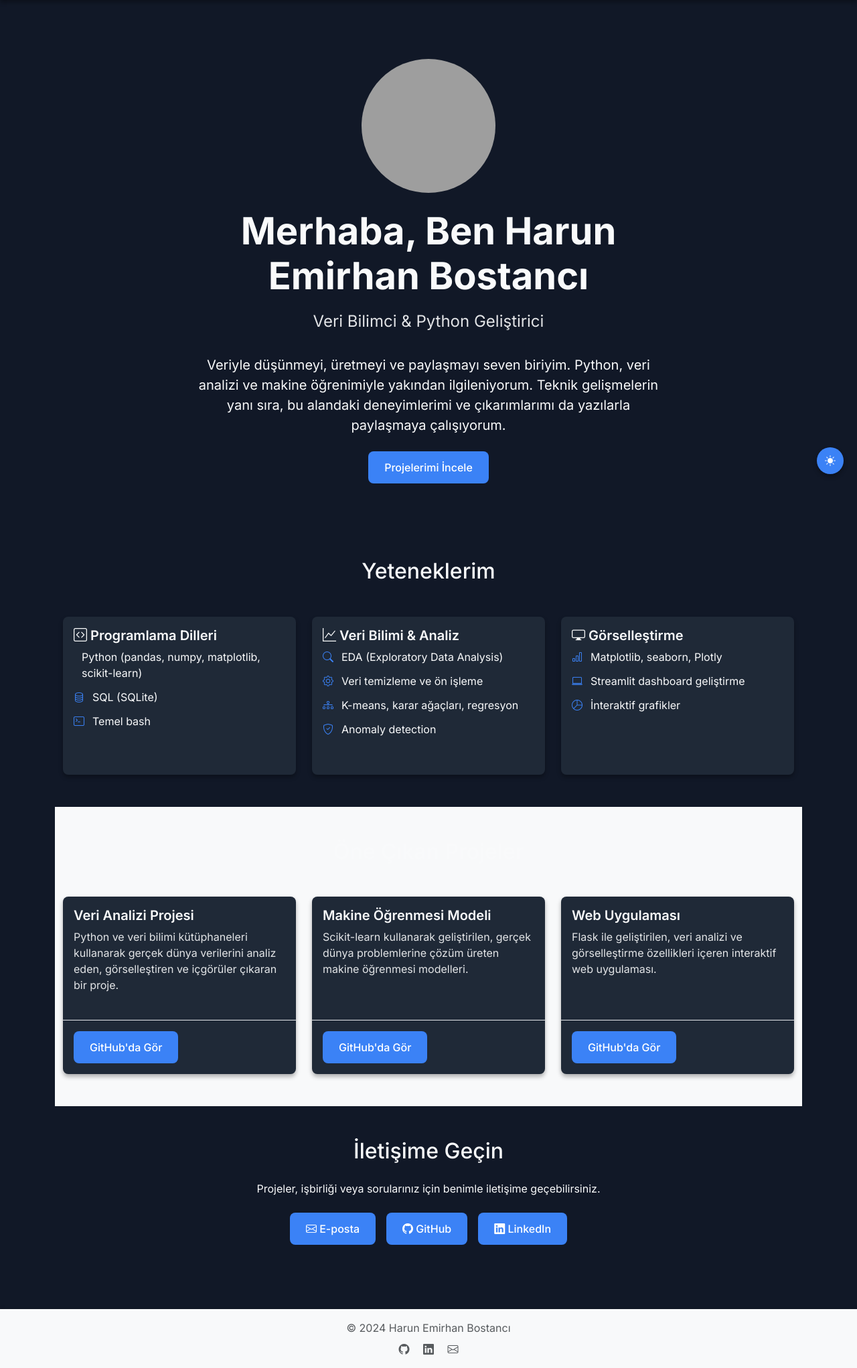
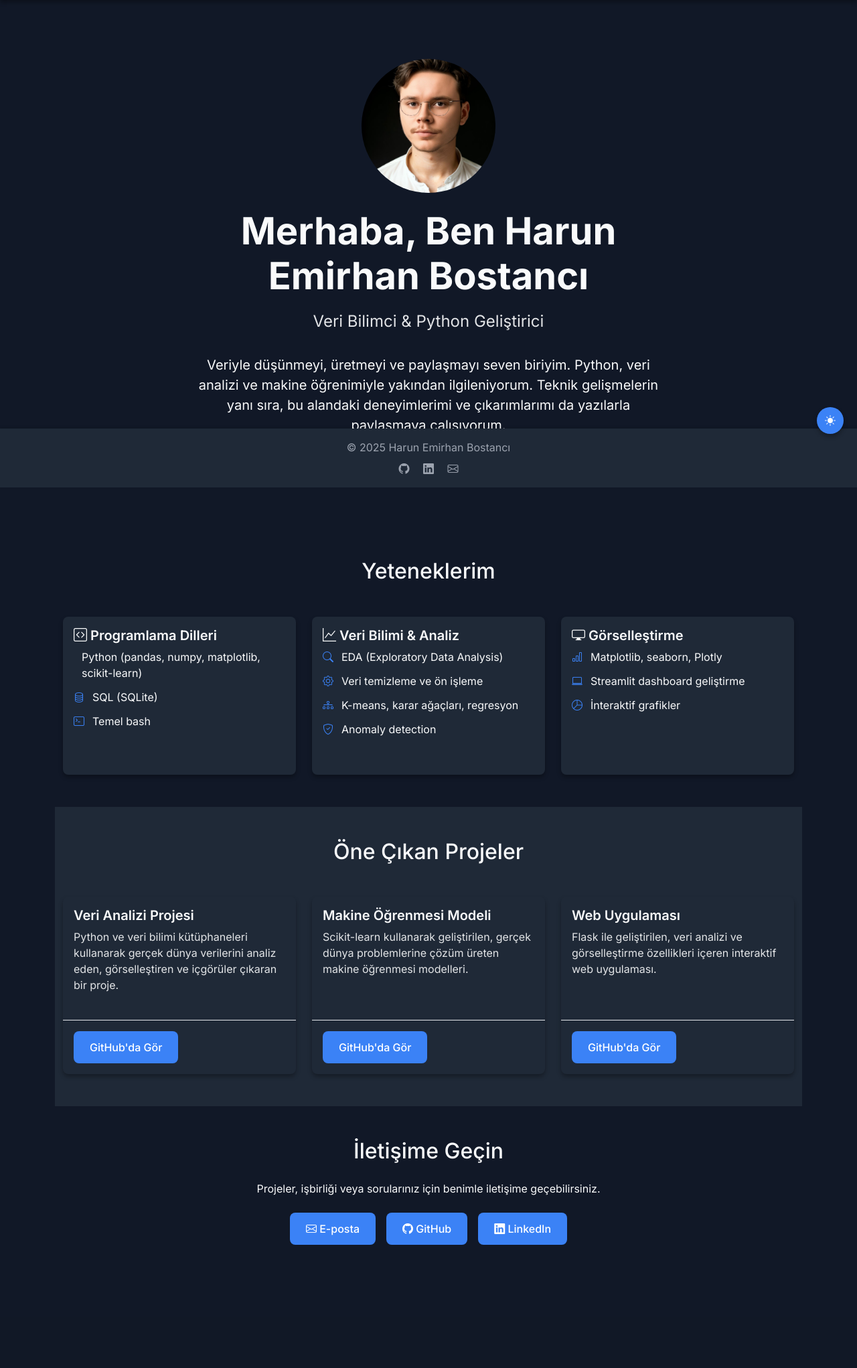
Before and after one commit to haremir/haremir.dev, a Flask app: page / in a window 1280 px wide. Shown: the part 72-2115 px from the top of the page at 67% size. After the commit the page ends 1931 px from the top, so only its background shows below. Run offline with Flask 3, Linux system fonts and the light colour scheme; grey boxes are pictures that could not be loaded.

Commit message:
fix: Email links and footer adjustments
- Footer email link now redirects to Gmail compose page
- Email link in the Contact section now redirects to Gmail compose page
- Footer design reverted to original (centered, single-column layout)
- Social media links updated to open in a new tab
- Copyright year updated to 2025

```diff
--- a/static/css/style.css
+++ b/static/css/style.css
@@ -8,6 +8,8 @@
     --card-bg: white;
     --navbar-bg: white;
     --footer-bg: white;
+    --section-bg: #F3F4F6;
+    --muted-text: #6B7280;
 }
 
 [data-theme="dark"] {
@@ -20,6 +22,8 @@
     --card-bg: #1F2937;
     --navbar-bg: #1F2937;
     --footer-bg: #1F2937;
+    --section-bg: #1F2937;
+    --muted-text: #9CA3AF;
 }
 
 /* Genel Stiller */
@@ -35,6 +39,7 @@
 
 main {
     flex: 1;
+    padding-bottom: 60px; /* Footer için boşluk */
 }
 
 /* Navbar Stilleri */
@@ -148,15 +153,31 @@
 .footer {
     background-color: var(--footer-bg);
     padding: 2rem 0;
-    margin-top: auto;
+    position: fixed;
+    bottom: 0;
+    width: 100%;
     box-shadow: 0 -2px 4px rgba(0,0,0,0.1);
     transition: background-color 0.3s;
+    z-index: 1000;
+}
+
+.footer .text-muted {
+    color: var(--muted-text) !important;
+}
+
+.footer a.text-muted {
+    color: var(--muted-text) !important;
+    transition: color 0.3s;
+}
+
+.footer a.text-muted:hover {
+    color: var(--primary-color) !important;
 }
 
 /* Tema Değiştirme Butonu */
 .theme-toggle {
     position: fixed;
-    bottom: 20px;
+    bottom: 80px; /* Footer'ın üstünde olması için */
     right: 20px;
     z-index: 1000;
     background: var(--primary-color);
@@ -202,6 +223,12 @@
     font-size: 1.1rem;
 }
 
+/* Projeler Bölümü */
+.bg-light {
+    background-color: var(--section-bg) !important;
+    transition: background-color 0.3s;
+}
+
 /* Responsive Düzenlemeler */
 @media (max-width: 768px) {
     .hero-title {
@@ -218,6 +245,14 @@
 
     .card {
         margin-bottom: 1rem;
+    }
+
+    .footer {
+        position: relative; /* Mobilde normal akışta */
+    }
+
+    .theme-toggle {
+        bottom: 20px; /* Mobilde footer'ın üstünde */
     }
 }
 
--- a/templates/base.html
+++ b/templates/base.html
@@ -49,11 +49,11 @@
 
     <footer class="footer mt-5 py-3 bg-light">
         <div class="container text-center">
-            <span class="text-muted">© 2024 Harun Emirhan Bostancı</span>
+            <span class="text-muted">© 2025 Harun Emirhan Bostancı</span>
             <div class="mt-2">
-                <a href="#" class="text-muted me-3"><i class="bi bi-github"></i></a>
-                <a href="#" class="text-muted me-3"><i class="bi bi-linkedin"></i></a>
-                <a href="#" class="text-muted"><i class="bi bi-envelope"></i></a>
+                <a href="https://github.com/haremir" target="_blank" class="text-muted me-3"><i class="bi bi-github"></i></a>
+                <a href="https://www.linkedin.com/in/haremir826/" target="_blank" class="text-muted me-3"><i class="bi bi-linkedin"></i></a>
+                <a href="https://mail.google.com/mail/?view=cm&fs=1&to=harunemirhan826@gmail.com" target="_blank" class="text-muted"><i class="bi bi-envelope"></i></a>
             </div>
         </div>
     </footer>
--- a/templates/index.html
+++ b/templates/index.html
@@ -8,7 +8,7 @@
     <div class="container">
         <div class="row">
             <div class="col-md-8 offset-md-2 text-center">
-                <img src="{{ url_for('static', filename='images/avatar.jpg') }}" alt="Profil Fotoğrafı" class="rounded-circle mb-4" style="width: 200px; height: 200px; object-fit: cover;">
+                <img src="{{ url_for('static', filename='images/avatar.jpg') }}" alt="Harun Emirhan Bostancı" class="rounded-circle mb-4" style="width: 200px; height: 200px; object-fit: cover;">
                 <h1 class="hero-title">Merhaba, Ben Harun Emirhan Bostancı</h1>
                 <p class="hero-subtitle">Veri Bilimci & Python Geliştirici</p>
                 <p class="lead mb-4">Veriyle düşünmeyi, üretmeyi ve paylaşmayı seven biriyim. Python, veri analizi ve makine öğrenimiyle yakından ilgileniyorum. Teknik gelişmelerin yanı sıra, bu alandaki deneyimlerimi ve çıkarımlarımı da yazılarla paylaşmaya çalışıyorum.</p>
@@ -127,13 +127,13 @@
                 <h2 class="mb-4">İletişime Geçin</h2>
                 <p class="mb-4">Projeler, işbirliği veya sorularınız için benimle iletişime geçebilirsiniz.</p>
                 <div class="d-flex justify-content-center gap-3">
-                    <a href="#" class="btn btn-primary">
+                    <a href="https://mail.google.com/mail/?view=cm&fs=1&to=harunemirhan826@gmail.com" target="_blank" class="btn btn-primary">
                         <i class="bi bi-envelope"></i> E-posta
                     </a>
-                    <a href="#" class="btn btn-primary">
+                    <a href="https://github.com/haremir" target="_blank" class="btn btn-primary">
                         <i class="bi bi-github"></i> GitHub
                     </a>
-                    <a href="#" class="btn btn-primary">
+                    <a href="https://www.linkedin.com/in/haremir826/" target="_blank" class="btn btn-primary">
                         <i class="bi bi-linkedin"></i> LinkedIn
                     </a>
                 </div>
```
Also changed, not shown: static/images/avatar.jpg (added).
